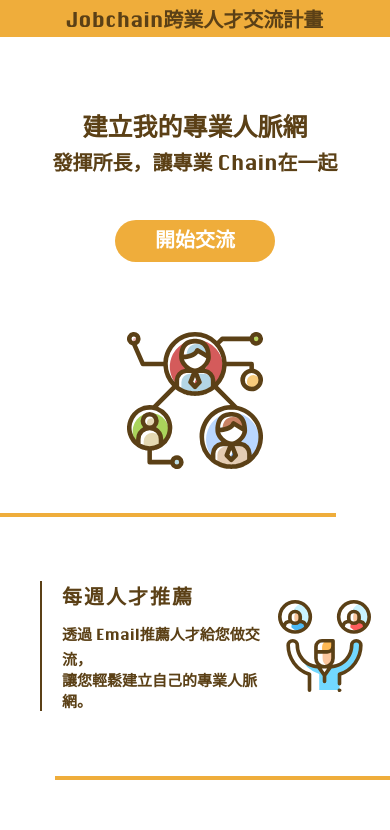
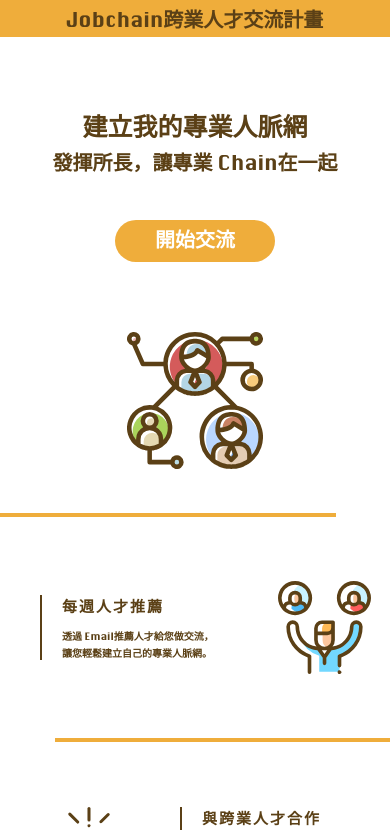
Before and after one commit to k1923456/jobchain, a Vue app: page / in a window 390 px wide. Shown: the top 830 px of the page. Built offline with nearby package versions, Linux system fonts and the light colour scheme.

Commit message:
Alter font size

```diff
--- a/src/components/LandingPage.css
+++ b/src/components/LandingPage.css
@@ -262,7 +262,7 @@
     text-align: left;
   }
   .font-subtitle {
-    font-size: 20px;
+    font-size: 15px;
     font-weight: bold;
     letter-spacing: 2px;
     color: #5b4016;
@@ -270,7 +270,7 @@
     margin-bottom: 10px;
   }
   .font-subtext {
-    font-size: 15px;
+    font-size: 10px;
     font-weight: bold;
     color: #5b4016;
     display: block;
@@ -462,7 +462,7 @@
     text-align: left;
   }
   .font-subtitle {
-    font-size: 20px;
+    font-size: 15px;
     font-weight: bold;
     letter-spacing: 2px;
     color: #5b4016;
@@ -470,7 +470,7 @@
     margin-bottom: 10px;
   }
   .font-subtext {
-    font-size: 15px;
+    font-size: 10px;
     font-weight: bold;
     color: #5b4016;
     display: block;
```
